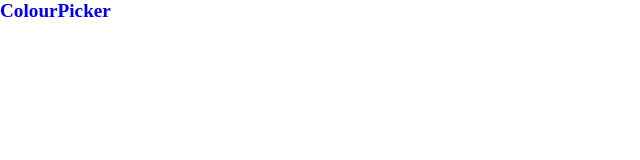
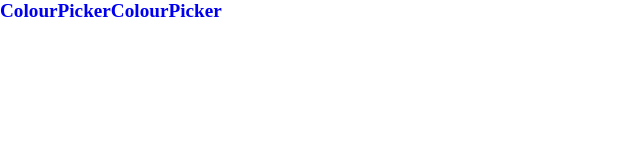
Before and after one commit to Rajkishoresethi/javascriptTutorial, a plain HTML site: page index.html in a window 1280 px wide. Shown: the whole page, without its empty margins (0-640 px from the left). Drawn offline with Linux system fonts and the light colour scheme.

Commit message:
added countdownTimer project

```diff
--- a/index.html
+++ b/index.html
@@ -28,6 +28,9 @@
         <div class="newfile">
             <a href="colourPicker/index.html">ColourPicker</a>
         </div>
+        <div class="newfile">
+            <a href="countdownTimer/index.html">ColourPicker</a>
+        </div>
     </div>
 </body>
 </html>
```
